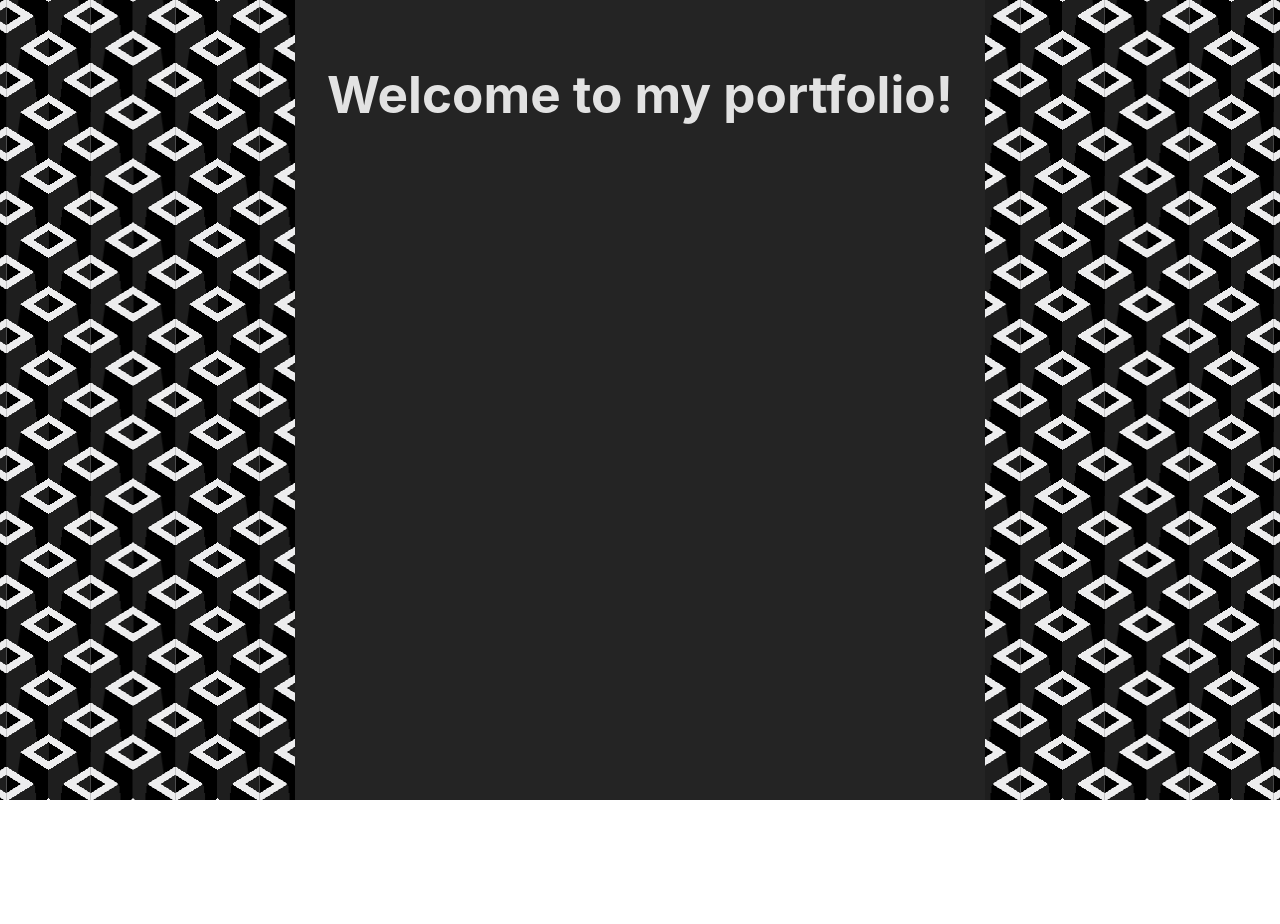
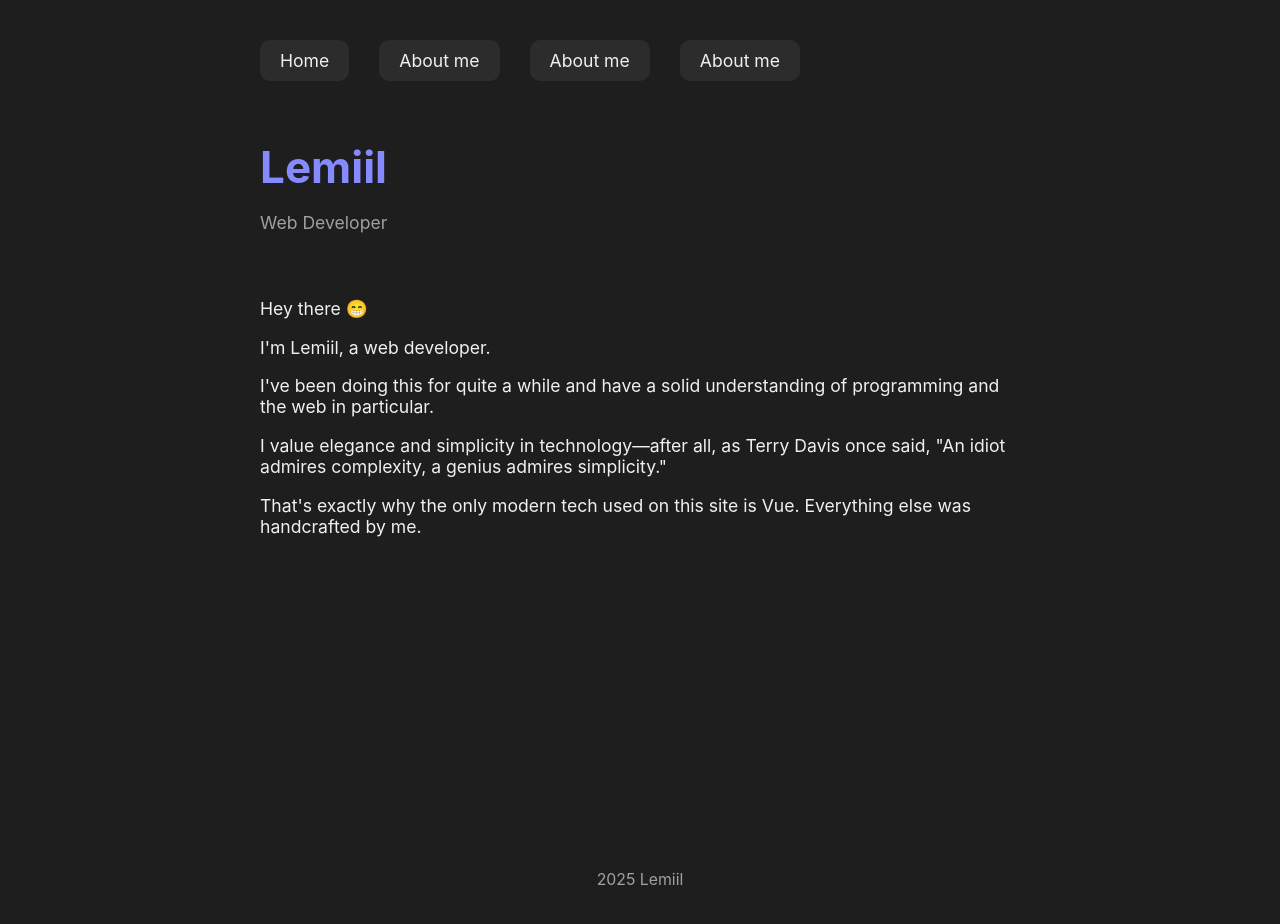
Before and after one commit to lemiil/lemiil-fun, a Vue app: page / in a window 1280 px wide. Shown: the top 924 px of the page. Before the commit the page ends 800 px from the top, so only its background shows below. Built offline with nearby package versions, Linux system fonts and the light colour scheme.

Commit message:
css update

```diff
--- a/package.json
+++ b/package.json
@@ -8,6 +8,7 @@
     "preview": "vite preview"
   },
   "dependencies": {
+    "@vercel/analytics": "^1.5.0",
     "vue": "^3.2.45",
     "vue-router": "^4.5.0"
   },
--- a/src/App.vue
+++ b/src/App.vue
@@ -1,7 +1,9 @@
 <script setup>
+import { Analytics } from "@vercel/analytics/vue"
 </script>
 
 <template>
+  <Analytics />
   <main>
     <RouterView />
   </main>
--- a/src/router.js
+++ b/src/router.js
@@ -3,8 +3,10 @@ import Home from './views/Home.vue'
 import About from './views/About.vue'
 
 const routes = [
-    { path: '/', component: Home },
-    { path: '/about', component: About }
+    { path: '/', name: 'home', component: Home },
+    { path: '/about', name: 'about', component: About }
+    // { path: '/projects', name: 'projects', component: Projects },
+    // { path: '/contact', name: 'contact', component: Contact }
 ]
 
 const router = createRouter({
--- a/src/style.css
+++ b/src/style.css
@@ -1,126 +1,104 @@
 :root {
   font-family: Inter, system-ui, Avenir, Helvetica, Arial, sans-serif;
-  line-height: 1.5;
-  font-weight: 400;
-
   color-scheme: light dark;
-  color: rgba(255, 255, 255, 0.87);
-  background-color: #242424;
-
-  font-synthesis: none;
-  text-rendering: optimizeLegibility;
-  -webkit-font-smoothing: antialiased;
-  -moz-osx-font-smoothing: grayscale;
-  -webkit-text-size-adjust: 100%;
+  font-size: 1.1em;
+  --bg-color: #1e1e1e;
+  --text-color: #f0f0f0;
+  --accent-color: #858bff;
+  --card-bg: #2c2c2c;
+  --border-radius: 10px;
+  --transition: all 0.3s ease;
 }
 
-a {
-  font-weight: 500;
-  color: #646cff;
-  text-decoration: inherit;
+
+body {
+  font-family: var(--font-family);
+  background-color: var(--bg-color);
+  color: var(--text-color);
+  margin: 0;
+  padding: 0;
+  transition: var(--transition);
 }
 
-a:hover {
-  color: #535bf2;
+#app {
+  margin: 0 auto;
+  display: flex;
+  flex-direction: column;
+  min-height: 100vh;
+  max-width: 100vh;
+  padding: 20px;
 }
 
-a {
-  font-weight: 500;
-  color: #646cff;
-  text-decoration: inherit;
+
+header {
+  margin-bottom: 30px;
 }
 
-a:hover {
-  color: #535bf2;
+header h1 {
+  font-size: 2.5em;
+  margin-bottom: 10px;
+  color: var(--accent-color);
 }
 
-body {
-  margin: 0;
-  display: flex;
-  --u: 5px;
-  --c1: #ededee;
-  --c2: #000000;
-  --c3: #1e1e1e;
-  --gp: 50% / calc(var(--u) * 16.9) calc(var(--u) * 12.8);
-  background: conic-gradient(from 122deg at 50% 85.15%,
-      var(--c2) 0 58deg,
-      var(--c3) 0 116deg,
-      #fff0 0 100%) var(--gp),
-    conic-gradient(from 122deg at 50% 72.5%, var(--c1) 0 116deg, #fff0 0 100%) var(--gp),
-    conic-gradient(from 58deg at 82.85% 50%, var(--c3) 0 64deg, #fff0 0 100%) var(--gp),
-    conic-gradient(from 58deg at 66.87% 50%,
-      var(--c1) 0 64deg,
-      var(--c2) 0 130deg,
-      #fff0 0 100%) var(--gp),
-    conic-gradient(from 238deg at 17.15% 50%, var(--c2) 0 64deg, #fff0 0 100%) var(--gp),
-    conic-gradient(from 172deg at 33.13% 50%,
-      var(--c3) 0 66deg,
-      var(--c1) 0 130deg,
-      #fff0 0 100%) var(--gp),
-    linear-gradient(98deg, var(--c3) 0 15%, #fff0 calc(15% + 1px) 100%) var(--gp),
-    linear-gradient(-98deg, var(--c2) 0 15%, #fff0 calc(15% + 1px) 100%) var(--gp),
-    conic-gradient(from -58deg at 50.25% 14.85%,
-      var(--c3) 0 58deg,
-      var(--c2) 0 116deg,
-      #fff0 0 100%) var(--gp),
-    conic-gradient(from -58deg at 50% 28.125%, var(--c1) 0 116deg, #fff0 0 100%) var(--gp),
-    linear-gradient(90deg, var(--c2) 0 50%, var(--c3) 0 100%) var(--gp);
-
-
-  min-width: 320px;
-  min-height: 100vh;
+header .subtitle {
+  font-size: 1em;
+  color: #a0a0a0;
 }
 
-h1 {
-  font-size: 3.2em;
-  line-height: 1.1;
+.nav {
+  display: flex;
+  gap: 20px;
+  margin-bottom: 30px;
 }
 
-button {
-  border-radius: 8px;
-  border: 1px solid transparent;
-  padding: 0.6em 1.2em;
-  font-size: 1em;
-  font-weight: 500;
-  font-family: inherit;
-  background-color: #1a1a1a;
-  cursor: pointer;
-  transition: border-color 0.25s;
+.nav a {
+  display: inline-block;
+  padding: 10px 20px;
+  text-decoration: none;
+  color: var(--text-color);
+  border-radius: var(--border-radius);
+  background-color: var(--card-bg);
+  transition: var(--transition);
 }
 
-button:hover {
-  border-color: #646cff;
+.nav a:hover {
+  background-color: var(--accent-color);
+  color: var(--bg-color);
 }
 
-button:focus,
-button:focus-visible {
-  outline: 4px auto -webkit-focus-ring-color;
+.router-link-active {
+  background-color: var(--accent-color);
+  color: var(--bg-color);
+}
+
+.grid {
+  display: grid;
+  gap: 20px;
+  grid-template-columns: 1fr;
+  flex-grow: 1;
 }
 
 .card {
-  padding: 2em;
+  background-color: var(--card-bg);
+  border-radius: var(--border-radius);
+  padding: 20px;
+  transition: var(--transition);
 }
 
-#app {
-  background-color: #242424;
-  color: rgba(255, 255, 255, 0.87);
-  max-width: 1280px;
-  margin: 0 auto;
-  padding: 2rem;
+footer {
   text-align: center;
+  padding: 300px 0;
+  color: #a0a0a0;
+  font-size: 0.9em;
 }
 
-@media (prefers-color-scheme: light) {
-  :root {
-    color: #213547;
-    background-color: #ffffff;
+@media (min-width: 768px) {
+  .grid {
+    grid-template-columns: repeat(auto-fit, minmax(300px, 1fr));
+
   }
 
-  a:hover {
-    color: #747bff;
-  }
-
-  button {
-    background-color: #f9f9f9;
+  .nav {
+    gap: 30px;
   }
 }
--- a/src/views/About.vue
+++ b/src/views/About.vue
@@ -1,3 +1,10 @@
+<script setup>
+import layout from './Layout.vue';
+</script>
+
 <template>
-    <h1>About me: nothing</h1>
+    <layout>
+        <h1>About me: nothing</h1>
+    </layout>
+
 </template>
--- a/src/views/Home.vue
+++ b/src/views/Home.vue
@@ -1,3 +1,17 @@
+<script setup>
+import layout from './Layout.vue';
+</script>
+
 <template>
-    <h1>Welcome to my portfolio!</h1>
+    <layout>
+        <p>Hey there 😁</p>
+        <p> I'm Lemiil, a web developer. </p>
+        <p>I've been doing this for quite a while and have a solid understanding of programming and the web in
+            particular. </p>
+        <p>I value elegance and simplicity in technology—after all, as Terry Davis once said, "An idiot admires
+            complexity,
+            a genius admires simplicity." </p>
+        <p> That's exactly why the only modern tech used on this site is Vue. Everything else was handcrafted by me.
+        </p>
+    </layout>
 </template>
--- /dev/null
+++ b/src/views/Layout.vue
@@ -0,0 +1,42 @@
+<template>
+    <div id="app">
+        <nav class="nav">
+            <router-link :to="{ name: 'home' }">
+                Home
+            </router-link>
+            <router-link :to="{ name: 'about' }">
+                About me
+            </router-link>
+            <router-link :to="{ name: 'about' }">
+                About me
+            </router-link>
+            <router-link :to="{ name: 'about' }">
+                About me
+            </router-link>
+            <!-- <router-link :to="{ name: 'projects' }">
+                Projects
+            </router-link> -->
+            <!-- <a href="#">Skills</a>
+            <a href="#">Contact</a> -->
+        </nav>
+        <header>
+            <h1>Lemiil</h1>
+            <p class="subtitle">Web Developer</p>
+        </header>
+        <main>
+            <slot />
+        </main>
+
+        <footer>
+            <p>2025 Lemiil</p>
+        </footer>
+    </div>
+</template>
+
+<script setup>
+// yeah
+</script>
+
+<style scoped>
+/* yeah */
+</style>
```
Also changed, not shown: 1 other file (tests, documents, lock files or other folders).
